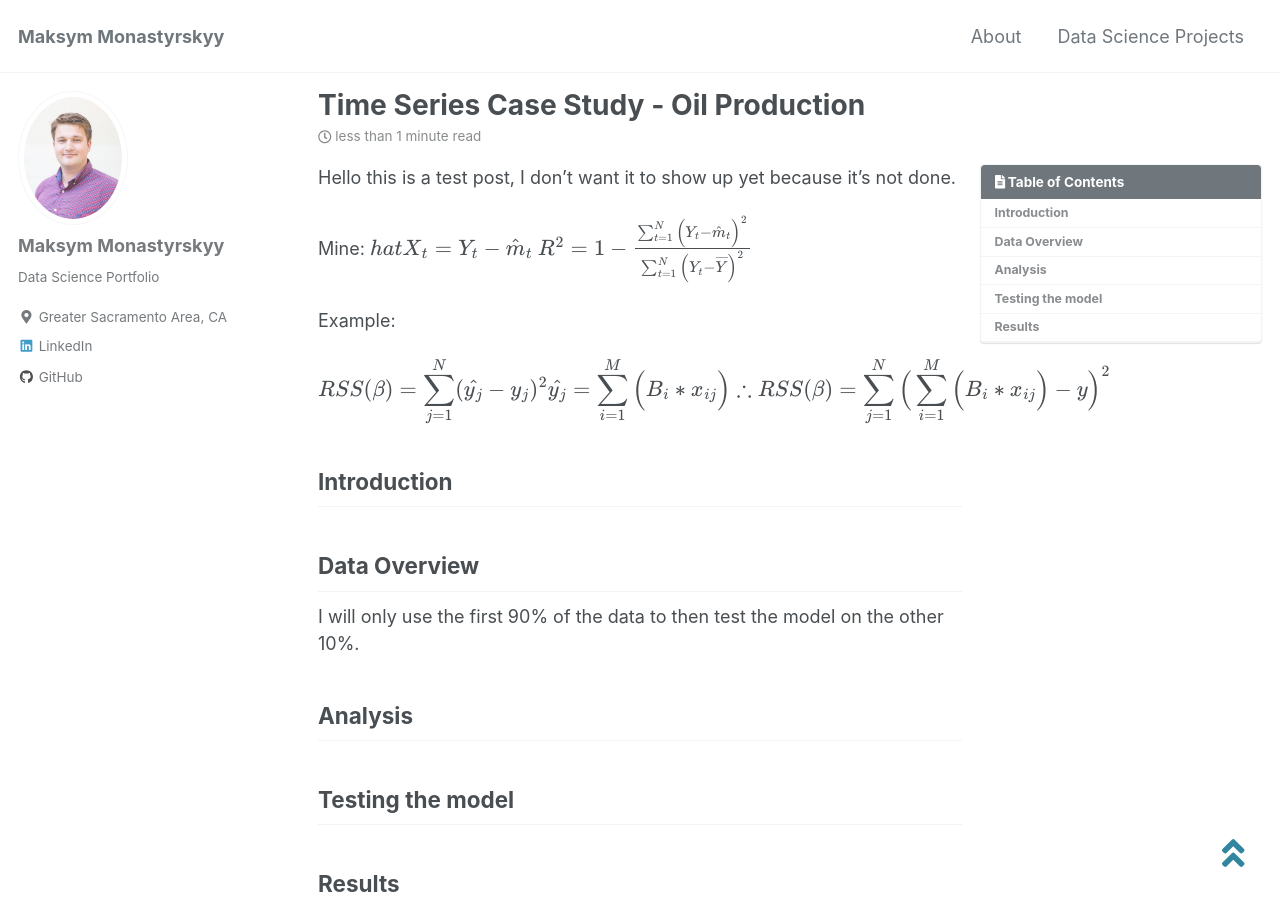
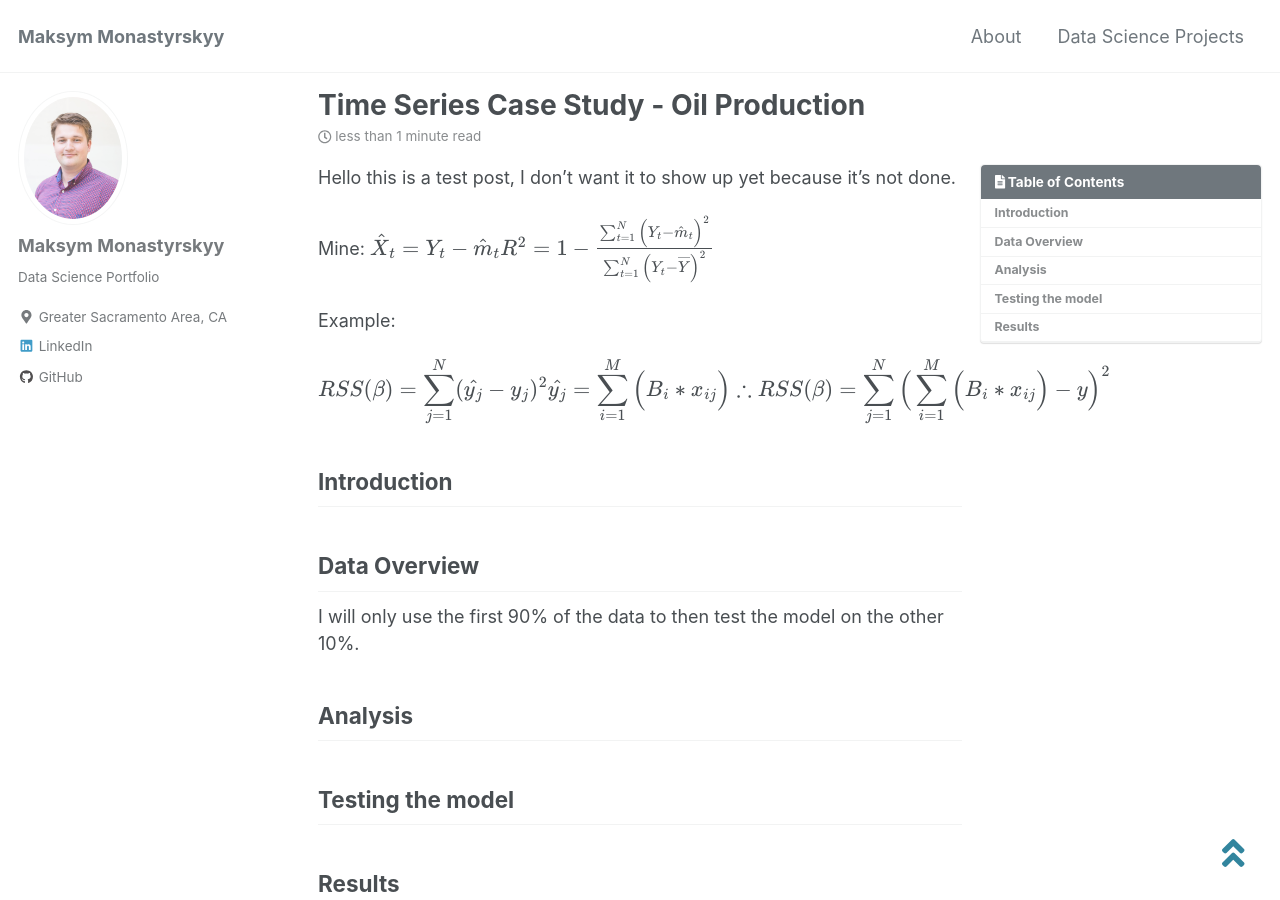
Before and after one commit to monastyrskyy/monastyrskyy.github.io, a Jekyll site: the page built from _posts/2019-2-26-time-series.md, in a window 1280 px wide and 900 px high. Built offline with Jekyll 4.4.1, drawn with Linux system fonts in a browser that asks for light colours; cached includes are drawn as plain includes; nearby versions of some CDN libraries; formulas are drawn with MathJax 3.

Commit message:
seeing if math works, v6

```diff
--- a/_posts/2019-2-26-time-series.md
+++ b/_posts/2019-2-26-time-series.md
@@ -27,10 +27,9 @@ defaults:
 Hello this is a test post, I don't want it to show up yet because it's not done.
 
 Mine:
-$$ hat{X}_{t} = Y_{t}-\hat{m}_{t}
+$$ \hat{X}_{t} = Y_{t}-\hat{m}_{t}
 \\
-$$
-$$ R^2 = 1 - {\sum_{t = 1}^N \Big( Y_{t}-\hat{m}_{t} \Big)^2 \over {\sum_{t = 1}^N \Big( Y_{t}-\overline{Y} \Big)^2}} $$
+R^2 = 1 - {\sum_{t = 1}^N \Big( Y_{t}-\hat{m}_{t} \Big)^2 \over {\sum_{t = 1}^N \Big( Y_{t}-\overline{Y} \Big)^2}} $$
 
 
 Example:
```
